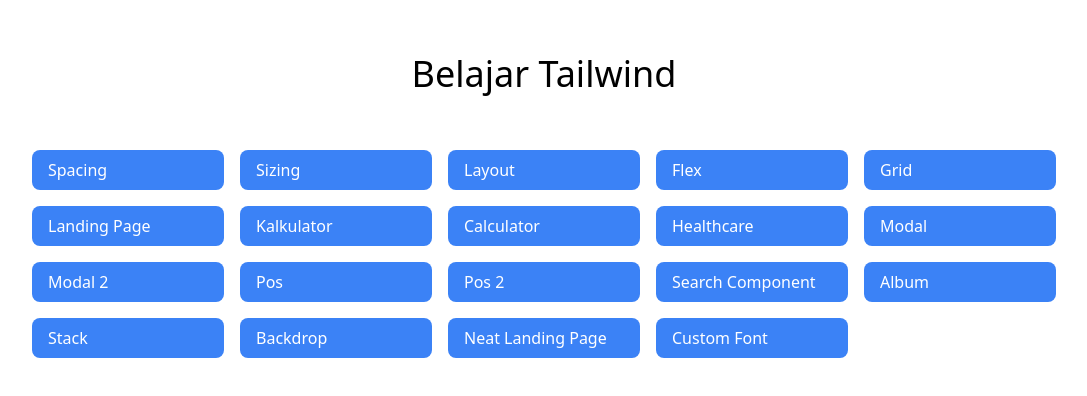
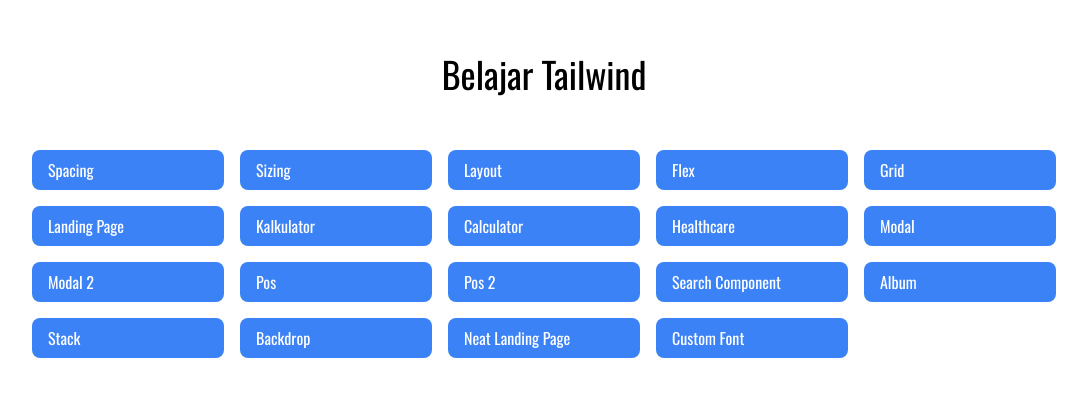
Before and after one commit to kharisfadillah/learn-tailwind, a React (Vite) app: page / in a window 1280 px wide. Shown: the part 194-590 px from the top of the page, without its empty margins (96-1183 px from the left). Built offline with nearby package versions, Linux system fonts and the light colour scheme.

Commit message:
fix font

```diff
--- a/src/pages/Home.jsx
+++ b/src/pages/Home.jsx
@@ -3,7 +3,7 @@
 
 const CustomButton = ({ label, href }) => {
     return (
-        <a href={href} className="basis-1/5 px-4 py-2 bg-blue-500 text-white rounded-lg hover:bg-blue-600">
+        <a href={href} className="font-custom basis-1/5 px-4 py-2 bg-blue-500 text-white rounded-lg hover:bg-blue-600">
             {label}
         </a>
     );
@@ -22,7 +22,7 @@
     return (
         <div className="flex flex-col items-center justify-center min-h-screen">
             <div className="w-4/5 h-auto m-auto">
-                <h1 className="text-4xl text-center mb-14">Belajar Tailwind</h1>
+                <h1 className="text-4xl text-center mb-14 font-custom">Belajar Tailwind</h1>
                 <div className="grid grid-cols-5 gap-4 items-center">
                     <CustomButton label="Spacing" href="/spacing" />
                     <CustomButton label="Sizing" href="/sizing" />
```
